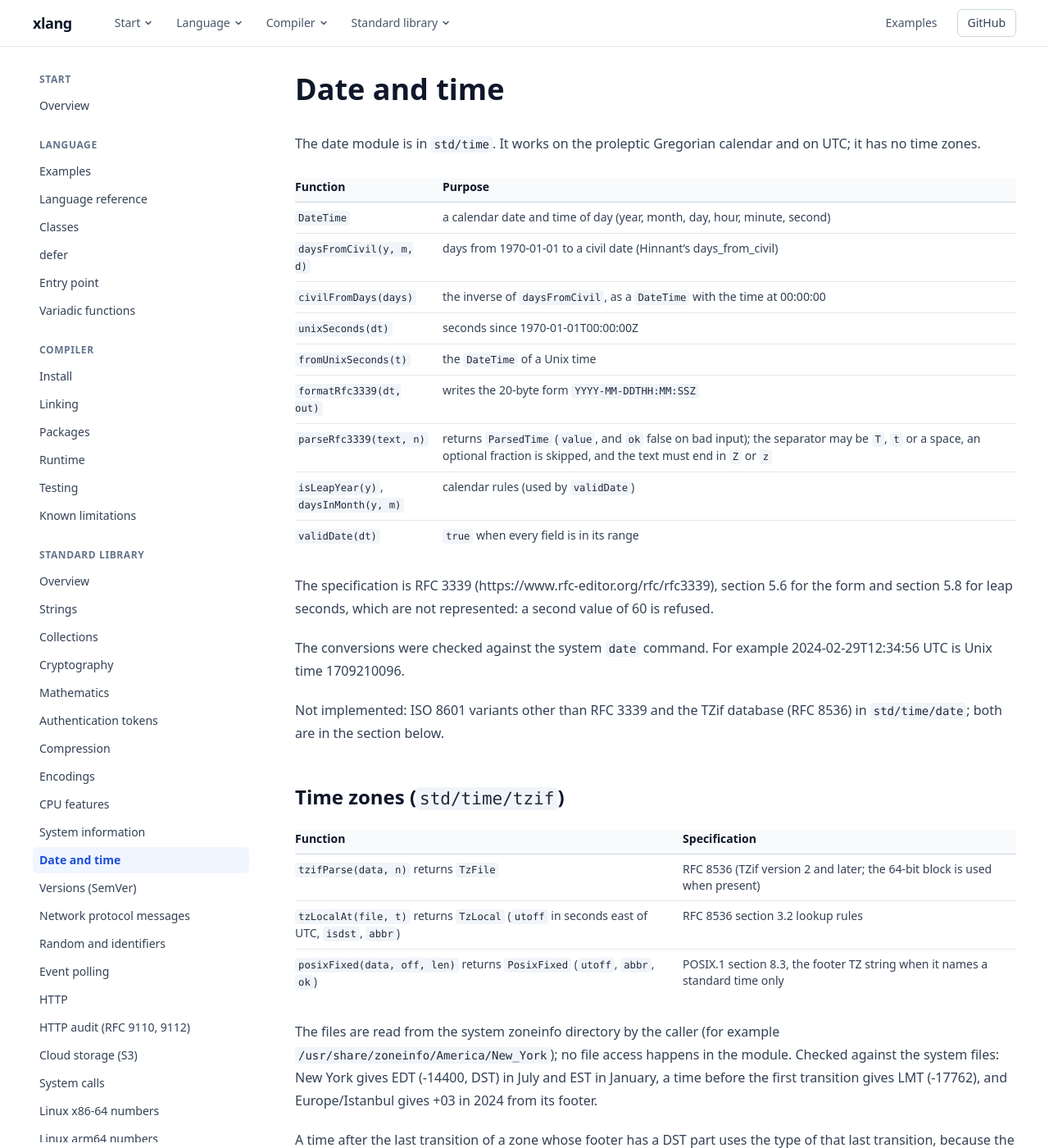
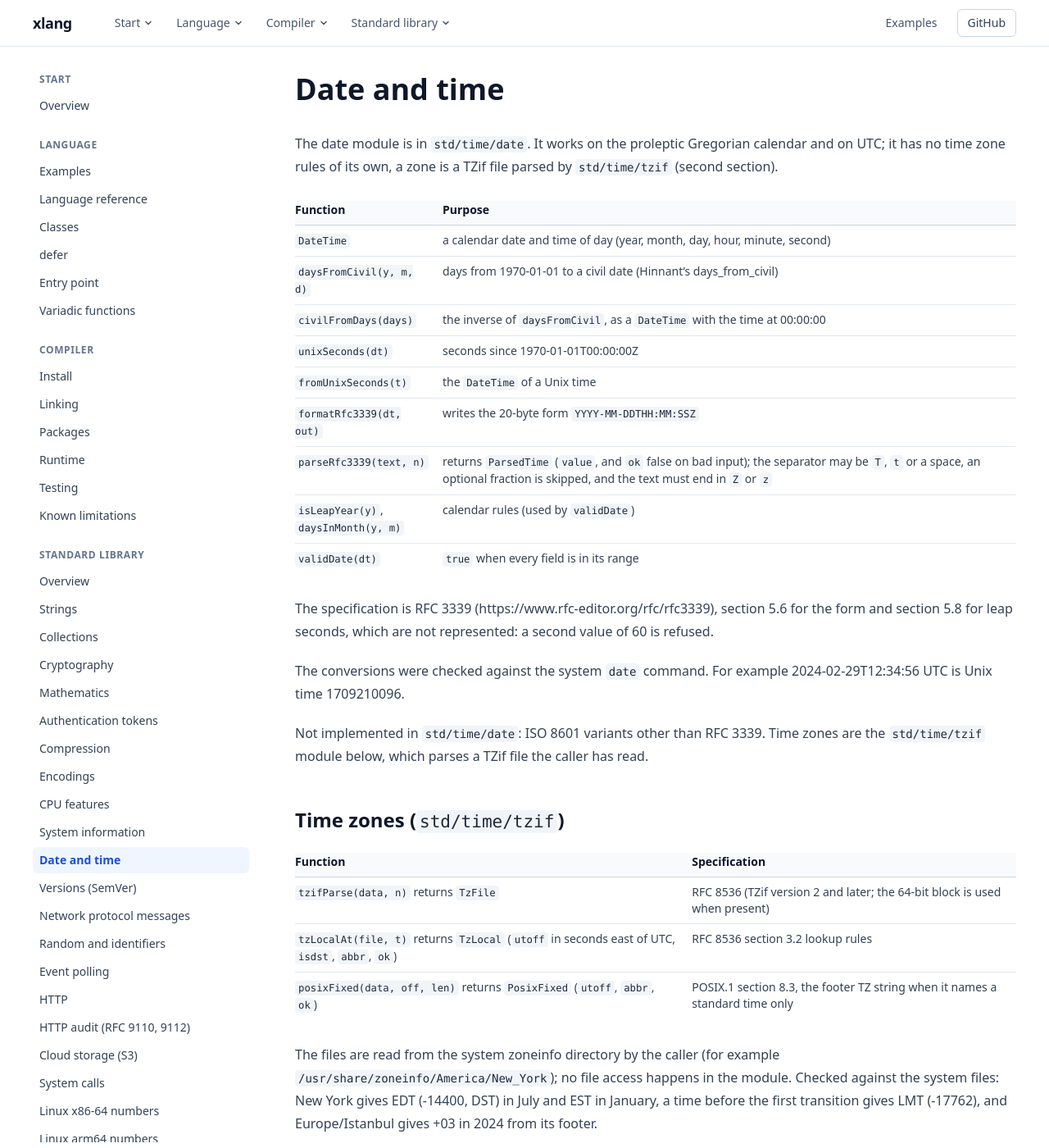
Before and after one commit to hasirciogluhq/xlang, a Jekyll site: the page built from docs/std/time.md, in a window 1280 px wide and 1400 px high. Shown: the whole window at 82% size. Built offline with Jekyll 4.4.1, drawn with Linux system fonts in a browser that asks for light colours; nearby versions of some CDN libraries; our own code applies the rules of GitHub Pages for plain Markdown files.

Commit message:
Update authentication and time documentation for clarity and accuracy
- Revised the AWS Signature Version 4 section in `auth.md` to specify function signatures and clarify the signing process.
- Updated the date module description in `time.md` to reflect the correct module path and clarify the handling of time zones and ISO 8601 variants.

These changes enhance the documentation's clarity, aiding developers in understanding the authentication process and date/time handling.

```diff
--- a/docs/std/time.md
+++ b/docs/std/time.md
@@ -1,6 +1,7 @@
 # Date and time
 
-The date module is in `std/time`. It works on the proleptic Gregorian calendar and on UTC; it has no time zones.
+The date module is in `std/time/date`. It works on the proleptic Gregorian calendar and on UTC; it has no time zone rules of
+its own, a zone is a TZif file parsed by `std/time/tzif` (second section).
 
 | Function | Purpose |
 |---|---|
@@ -18,14 +19,14 @@ The specification is RFC 3339 (https://www.rfc-editor.org/rfc/rfc3339), section
 
 The conversions were checked against the system `date` command. For example 2024-02-29T12:34:56 UTC is Unix time 1709210096.
 
-Not implemented: ISO 8601 variants other than RFC 3339 and the TZif database (RFC 8536) in `std/time/date`; both are in the section below.
+Not implemented in `std/time/date`: ISO 8601 variants other than RFC 3339. Time zones are the `std/time/tzif` module below, which parses a TZif file the caller has read.
 
 ## Time zones (`std/time/tzif`)
 
 | Function | Specification |
 |---|---|
 | `tzifParse(data, n)` returns `TzFile` | RFC 8536 (TZif version 2 and later; the 64-bit block is used when present) |
-| `tzLocalAt(file, t)` returns `TzLocal` (`utoff` in seconds east of UTC, `isdst`, `abbr`) | RFC 8536 section 3.2 lookup rules |
+| `tzLocalAt(file, t)` returns `TzLocal` (`utoff` in seconds east of UTC, `isdst`, `abbr`, `ok`) | RFC 8536 section 3.2 lookup rules |
 | `posixFixed(data, off, len)` returns `PosixFixed` (`utoff`, `abbr`, `ok`) | POSIX.1 section 8.3, the footer TZ string when it names a standard time only |
 
 The files are read from the system zoneinfo directory by the caller (for example `/usr/share/zoneinfo/America/New_York`); no file access happens in the module. Checked against the system files: New York gives EDT (-14400, DST) in July and EST in January, a time before the first transition gives LMT (-17762), and Europe/Istanbul gives +03 in 2024 from its footer.
```
Also changed, not shown: docs/std/auth.md (+1 -1 lines).
